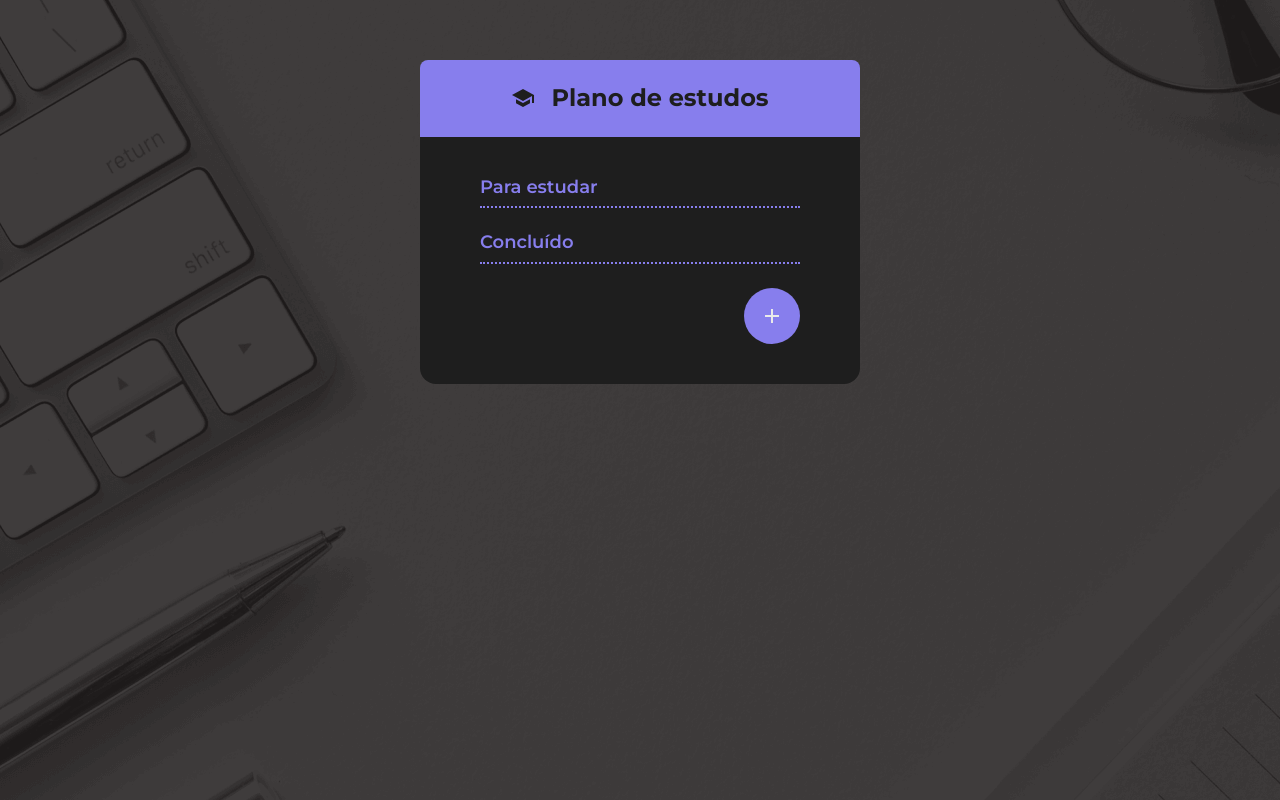
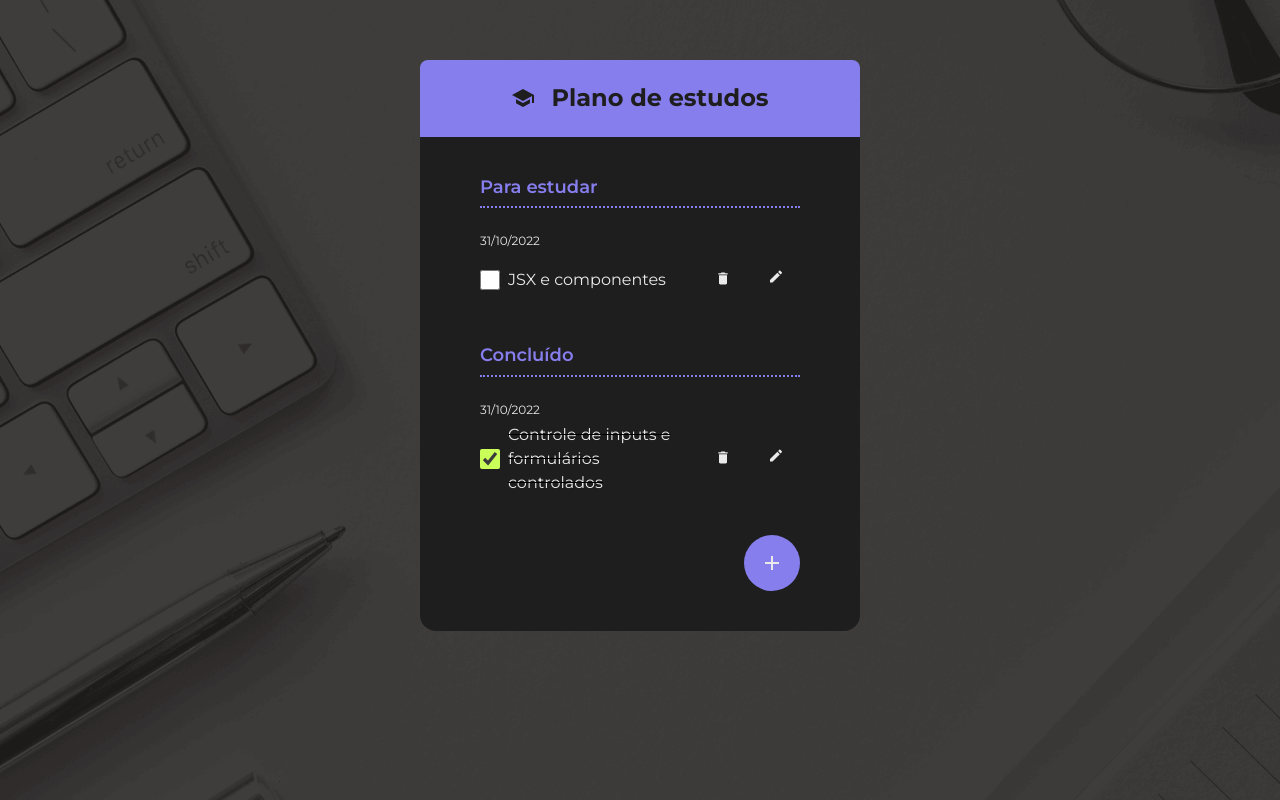
Before and after one commit to noname697/React-ToDo-List, a React (Vite) app: page / in a window 1280 px wide. Built offline with nearby package versions, Linux system fonts and the light colour scheme.

Commit message:
Aplicando o context API e acabando com o prop drilling

```diff
--- a/src/App.jsx
+++ b/src/App.jsx
@@ -1,4 +1,4 @@
-import { useState } from "react";
+import { use, useState } from "react";
 import { ChecklistsWrapper } from "./components/ChecklistsWrapper";
 import { Container } from "./components/Container";
 import { Dialog } from "./components/Dialog";
@@ -7,10 +7,9 @@
 import { Header } from "./components/Header";
 import { Heading } from "./components/Heading";
 import { IconPlus, IconSchool } from "./components/icons";
-import { SubHeading } from "./components/SubHeading";
-import { ToDoItem } from "./components/ToDoItem";
-import { ToDoList } from "./components/ToDoList";
 import { ToDoForm } from "./components/ToDoForm";
+import { TodoGroup } from "./components/TodoGroup";
+import TodoContext from "./components/TodoProvider/TodoContext";
 
 // const todos = [
 //   {
@@ -56,9 +55,15 @@
 
 function App() {
   const [showDialog, setShowDialog] = useState(false);
+  const { todos, addTodo } = use(TodoContext);
 
   const toggleDialog = () => {
     setShowDialog(!showDialog);
+  };
+
+  const handleFormSubmit = (formData) => {
+    addTodo(formData);
+    toggleDialog();
   };
 
   return (
@@ -70,51 +75,17 @@
           </Heading>
         </Header>
         <ChecklistsWrapper>
-          {/* <TodoGroup
+          <TodoGroup
             heading="Para estudar"
             items={todos.filter((t) => !t.completed)}
-            onToggleCompleted={toggleTodoCompleted}
-            onRemoveTodo={removeTodo}
           />
           <TodoGroup
             heading="Concluído"
             items={todos.filter((t) => t.completed)}
-            onToggleCompleted={toggleTodoCompleted}
-            onRemoveTodo={removeTodo}
-          /> */}
-          <SubHeading>Para estudar</SubHeading>
-          {/* <ToDoList>
-            {todos
-              .filter((t) => !t.completed)
-              .map(function (t) {
-                return (
-                  <ToDoItem
-                    key={t.id}
-                    item={t}
-                    onToggleCompleted={toggleTodoCompleted}
-                    onRemoveTodo={removeTodo}
-                  />
-                );
-              })}
-          </ToDoList> */}
-          <SubHeading>Concluído</SubHeading>
-          {/* <ToDoList>
-            {todos
-              .filter((t) => t.completed)
-              .map(function (t) {
-                return (
-                  <ToDoItem
-                    key={t.id}
-                    item={t}
-                    onToggleCompleted={toggleTodoCompleted}
-                    onRemoveTodo={removeTodo}
-                  />
-                );
-              })}
-          </ToDoList> */}
+          />
           <Footer>
             <Dialog isOpen={showDialog} onClose={toggleDialog}>
-              {/* <ToDoForm onSubmit={addTodo} /> */}
+              <ToDoForm onSubmit={handleFormSubmit} />
             </Dialog>
             <FabButton onClick={toggleDialog}>
               <IconPlus />
--- a/src/components/ToDoItem/index.jsx
+++ b/src/components/ToDoItem/index.jsx
@@ -1,8 +1,11 @@
 import "./todo-item.style.css";
 import { IconPencil, IconTrash } from "../icons";
+import { use } from "react";
+import TodoContext from "../TodoProvider/TodoContext";
 
-export function ToDoItem({ item, onToggleCompleted, onRemoveTodo }) {
+export function ToDoItem({ item }) {
   const styles = ["todo-item"];
+  const { toggleTodoCompleted, removeTodo } = use(TodoContext);
 
   if (item.completed) {
     styles.push("completed");
@@ -18,11 +21,11 @@
           type="checkbox"
           className="checkbox"
           defaultChecked={item.completed}
-          onChange={() => onToggleCompleted(item)}
+          onChange={() => toggleTodoCompleted(item)}
         />
         <p className="description">{item.description}</p>
         <div className="actions">
-          <button className="btn" onClick={() => onRemoveTodo(item)}>
+          <button className="btn" onClick={() => removeTodo(item)}>
             <IconTrash />
           </button>
           <button className="btn">
--- /dev/null
+++ b/src/components/TodoGroup/index.jsx
@@ -0,0 +1,16 @@
+import { SubHeading } from "../SubHeading";
+import { ToDoList } from "../ToDoList";
+import { ToDoItem } from "../ToDoItem";
+
+export const TodoGroup = ({ items, heading }) => {
+  return (
+    <>
+      <SubHeading>{heading}</SubHeading>
+      <ToDoList>
+        {items.map(function (t) {
+          return <ToDoItem key={t.id} item={t} />;
+        })}
+      </ToDoList>
+    </>
+  );
+};
```
